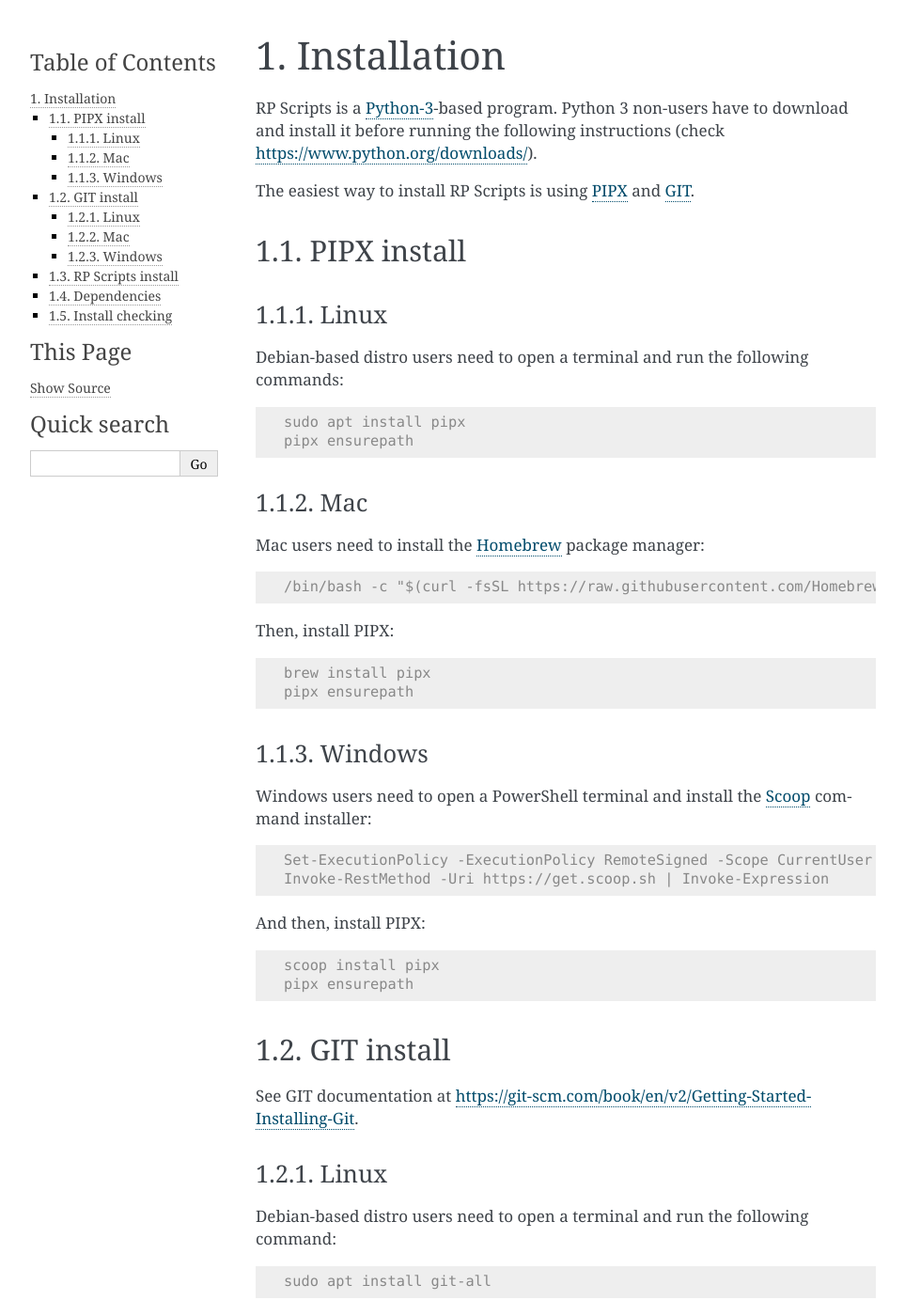
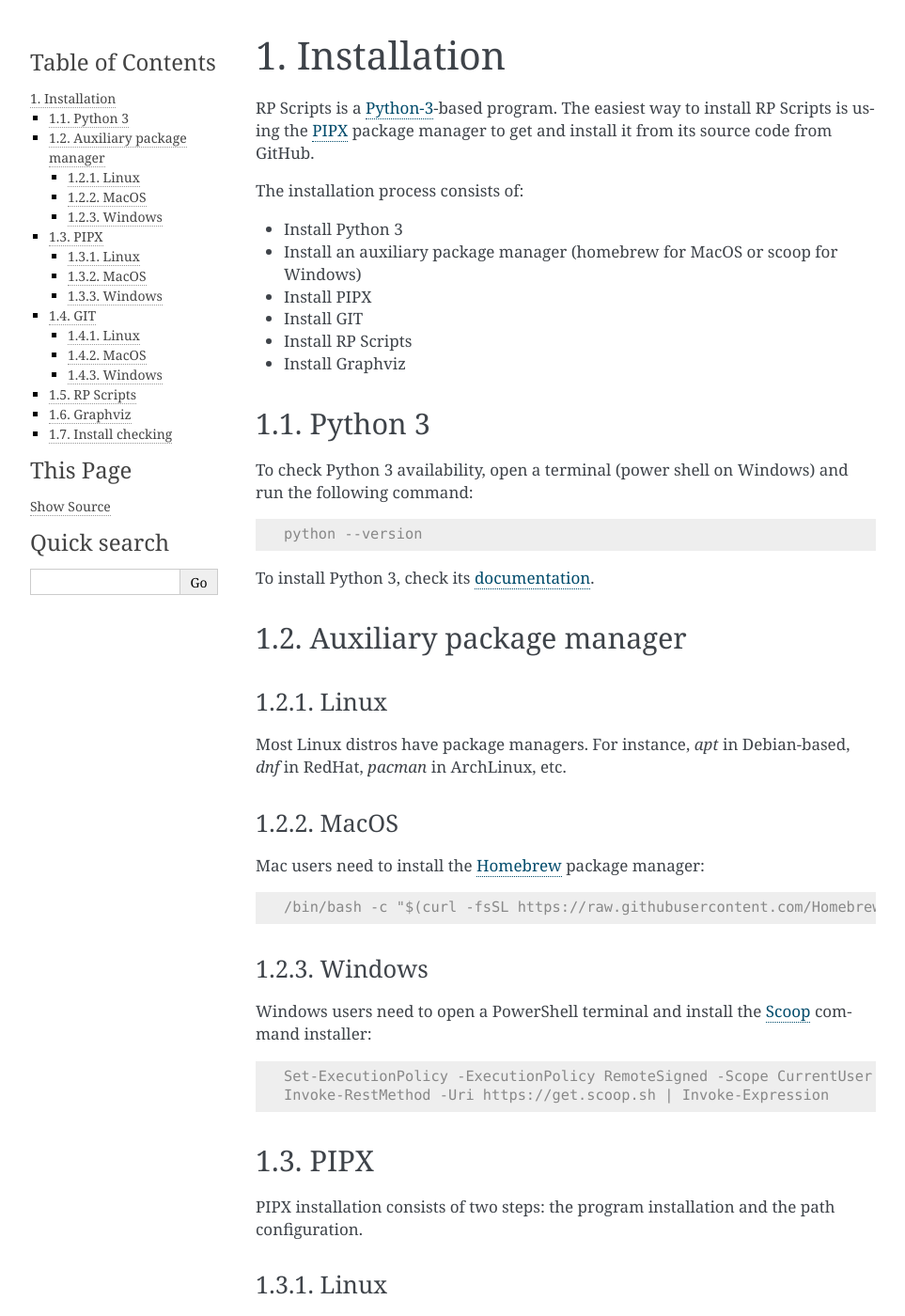
Before and after one commit to msampaio/rpScripts, a Sphinx documentation site: the page built from docs/source/installation.rst, in a window 1280 px wide and 1400 px high. Shown: the whole window at 94% size, without its empty margins (148-1111 px from the left). Built offline with Sphinx 7.4.7, drawn with Linux system fonts in a browser that asks for light colours; some of the changed text lies outside the part shown.

Commit message:
Improve installation documentation
- Describe Python 3 install
- Add a list of programs to install

```diff
--- a/docs/source/installation.rst
+++ b/docs/source/installation.rst
@@ -1,38 +1,44 @@
 Installation
 ============
 
-RP Scripts is a `Python-3 <https://www.python.org/>`_-based program. Python 3 non-users have to download and install it before running the following instructions (check `<https://www.python.org/downloads/>`_).
+RP Scripts is a `Python-3 <https://www.python.org/>`_-based program. The easiest way to install RP Scripts is using the `PIPX <https://pipx.pypa.io/latest/>`_ package manager to get and install it from its source code from GitHub.
 
-The easiest way to install RP Scripts is using `PIPX <https://pipx.pypa.io/latest/>`_ and `GIT <https://git-scm.com/>`_.
+The installation process consists of:
 
-PIPX install
-------------
+- Install Python 3
+- Install an auxiliary package manager (homebrew for MacOS or scoop for Windows)
+- Install PIPX
+- Install GIT
+- Install RP Scripts
+- Install Graphviz
+
+Python 3
+--------
+
+To check Python 3 availability, open a terminal (power shell on Windows) and run the following command:
+
+.. code-block:: console
+
+   python --version
+
+To install Python 3, check its `documentation <https://docs.python.org/3/using/index.html>`_.
+
+Auxiliary package manager
+-------------------------
 
 Linux
 ~~~~~
 
-Debian-based distro users need to open a terminal and run the following commands:
+Most Linux distros have package managers. For instance, `apt` in Debian-based, `dnf` in RedHat, `pacman` in ArchLinux, etc.
 
-.. code-block:: console
-
-   sudo apt install pipx
-   pipx ensurepath
-
-Mac
-~~~
+MacOS
+~~~~~
 
 Mac users need to install the `Homebrew <https://brew.sh/>`_ package manager:
 
 .. code-block:: console
 
    /bin/bash -c "$(curl -fsSL https://raw.githubusercontent.com/Homebrew/install/HEAD/install.sh)"
-
-Then, install PIPX:
-
-.. code-block:: console
-
-   brew install pipx
-   pipx ensurepath
 
 Windows
 ~~~~~~~
@@ -44,29 +50,59 @@
    Set-ExecutionPolicy -ExecutionPolicy RemoteSigned -Scope CurrentUser
    Invoke-RestMethod -Uri https://get.scoop.sh | Invoke-Expression
 
-And then, install PIPX:
+PIPX
+----
+
+PIPX installation consists of two steps: the program installation and the path configuration.
+
+Linux
+~~~~~
+
+Open a terminal and run the following commands:
+
+.. code-block:: console
+
+   sudo apt install pipx
+   pipx ensurepath
+
+MacOS
+~~~~~
+
+Open a terminal and run the following commands:
+
+.. code-block:: console
+
+   brew install pipx
+   pipx ensurepath
+
+Windows
+~~~~~~~
+
+Open a PowerShell and run the following commands:
 
 .. code-block:: console
 
    scoop install pipx
    pipx ensurepath
 
-GIT install
------------
+GIT
+---
 
 See GIT documentation at https://git-scm.com/book/en/v2/Getting-Started-Installing-Git.
 
 Linux
 ~~~~~
 
-Debian-based distro users need to open a terminal and run the following command:
+Open a terminal and run the following commands:
 
 .. code-block:: console
 
    sudo apt install git-all
 
-Mac
-~~~
+MacOS
+~~~~~
+
+Open a terminal and run the following commands:
 
 .. code-block:: console
 
@@ -77,8 +113,8 @@
 
 Get the binary at https://git-scm.com/downloads/win and install.
 
-RP Scripts install
-------------------
+RP Scripts
+----------
 
 The next step is to use PIPX to install RP Scripts.
 
@@ -94,8 +130,8 @@
 
    pipx install git+https://github.com/msampaio/rpScripts.git@dev
 
-Dependencies
-------------
+Graphviz
+--------
 
 The :doc:`programs/tclass` program needs `Graphviz <https://www.graphviz.org/>`_.
 
```
